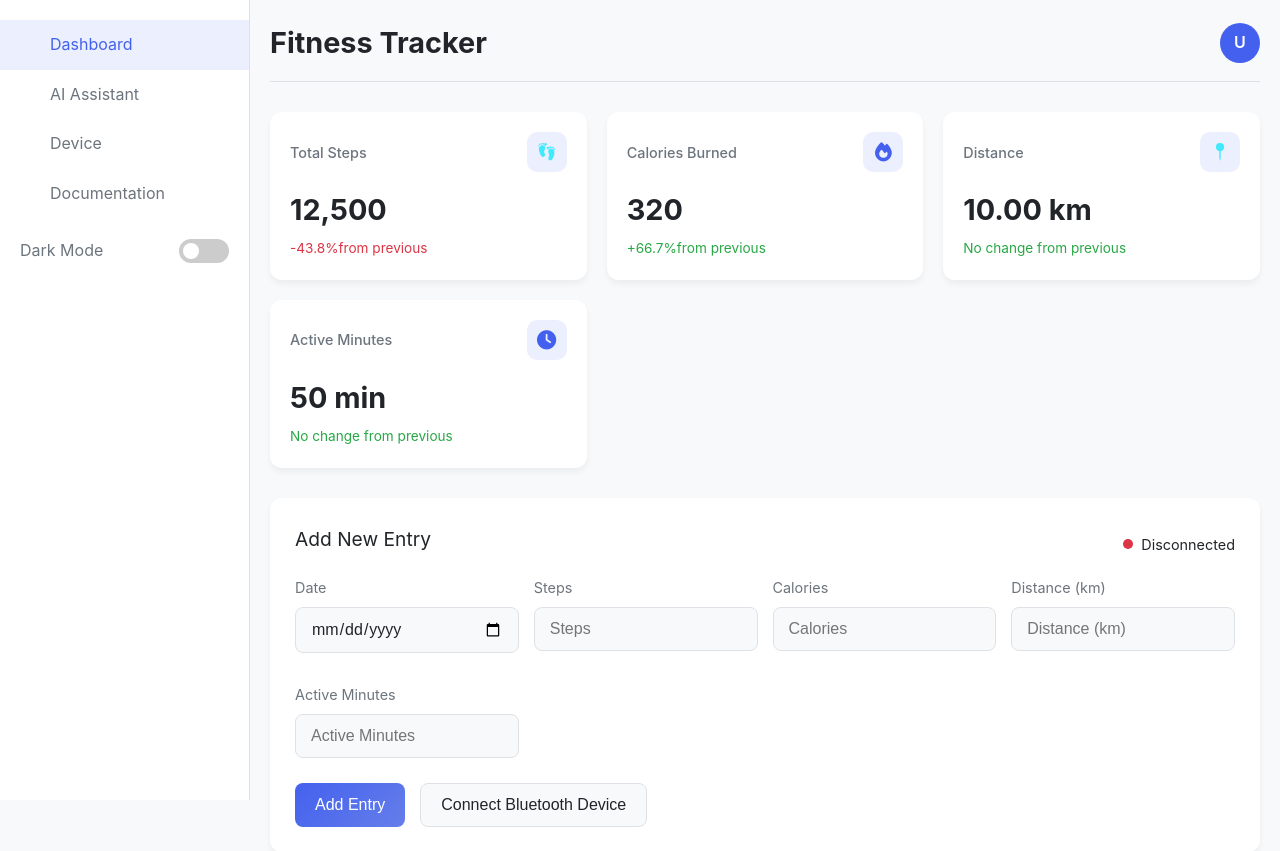
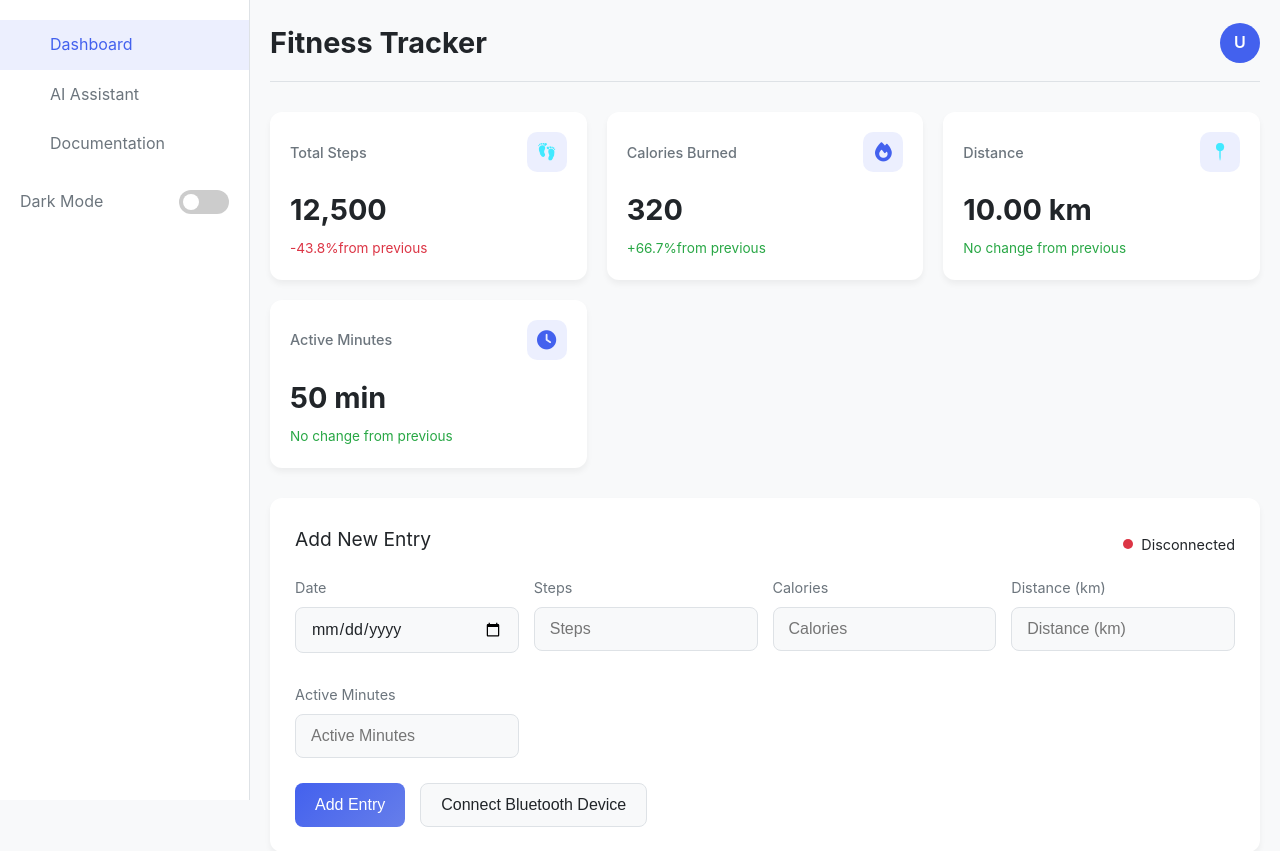
Before and after one commit to sarvan-2187/fitness-dashboard, a Flask app: page / in a window 1280 px wide. Shown: the top 851 px of the page. Run offline with Flask 3, Linux system fonts and the light colour scheme; some web fonts are replaced.

Commit message:
Update index.html

```diff
--- a/templates/index.html
+++ b/templates/index.html
@@ -947,9 +947,6 @@
         </a>
         <a href="/chat" class="nav-item">
             <i></i> AI Assistant
-        </a>
-        <a href="/device" class="nav-item">
-            <i></i> Device
         </a>
         <a href="/documentation" class="nav-item">
             <i></i> Documentation
@@ -1981,4 +1978,5 @@
     </script>
 </body>
 
+
 </html>
```
